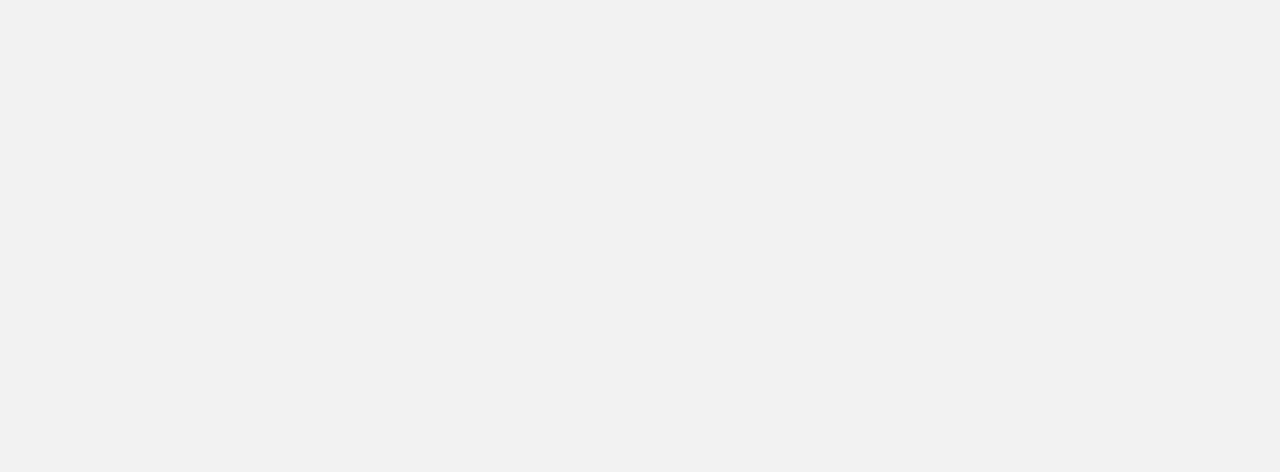
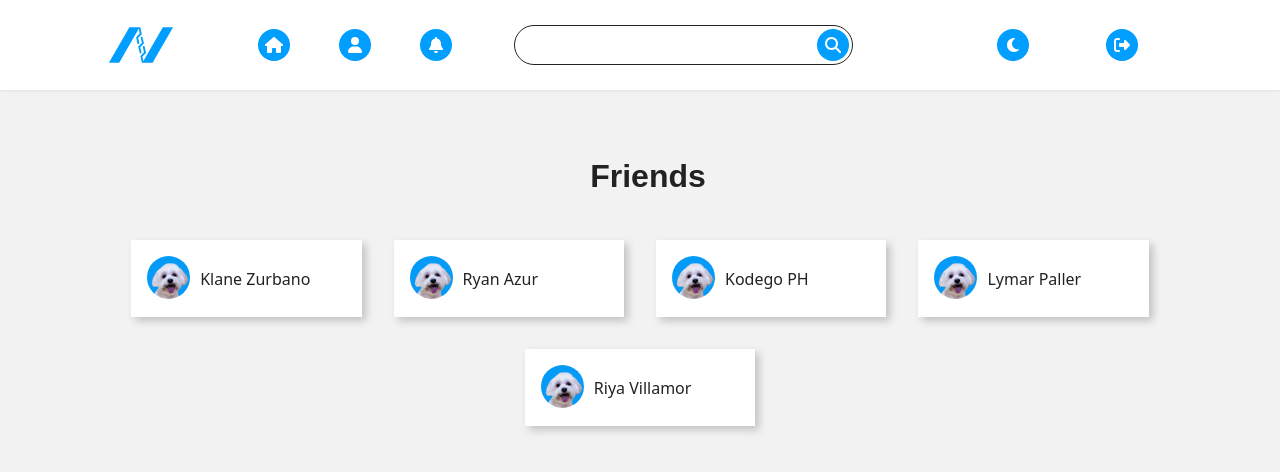
Before and after one commit to LymarPaller/nexus, a React (Vite) app: page /friends in a window 1280 px wide. Before the commit this address had no page. Shown: the top 472 px of the page. Built offline with nearby package versions, Linux system fonts and the light colour scheme.

Commit message:
feat: added /friends page

```diff
--- a/src/App.jsx
+++ b/src/App.jsx
@@ -8,6 +8,8 @@ import './styles/main.scss';
 import './styles/normalize.scss';
 import Footer from "./components/Footer";
 import AsideMenu from "./pages/AsideMenu";
+import FriendsPage from "./pages/FriendsPage";
+import SavedPage from "./pages/SavedPage";
 
 function App() {
 
@@ -46,6 +48,18 @@ function App() {
               <Navbar />
             </>
             } />
+            <Route path="/friends" element={
+            <>
+              <FriendsPage />
+              <Navbar />
+            </>
+            } />
+            <Route path="/save" element={
+            <>
+              <SavedPage />
+              <Navbar />
+            </>
+            } />
           </Routes>
 
       </BrowserRouter>
--- a/src/components/AsideLeft.jsx
+++ b/src/components/AsideLeft.jsx
@@ -20,7 +20,7 @@ function AsideLeft() {
     };
 
     const sections = [
-        { title: 'Friends', icon: FriendsIcon },
+        { title: 'Friends', icon: FriendsIcon},
         { title: 'Groups', icon: GroupsIcon },
         { title: 'Memories', icon: MemoriesIcon },
         { title: 'Saved', icon: SavedIcon },
--- a/src/components/AsideRight.jsx
+++ b/src/components/AsideRight.jsx
@@ -1,54 +1,19 @@
-import React, { useState } from 'react';
-import Profile from '../assets/wanda.jpg';
 import '../styles/AsideRight.scss';
+import FriendsContainer from './FriendsContainer';
+import SuggestedFriendContainer from './SuggestedFriendContainer';
 
 function AsideRight() {
-    const [suggestedFriends, setSuggestedFriends] = useState([
-        { name: 'Faith Mariano' },
-        { name: 'Saylor Twift' }
-        // Add more suggested friends here
-    ]);
-
-    const [onlineFriends, setOnlineFriends] = useState([
-        { name: 'Klane Zurbano' },
-        { name: 'Ryan Azur' },
-        { name: 'Kodego PH' },
-        { name: 'Lymar Paller' },
-        { name: 'Riya Villamor' }
-    ]);
-
-
 
     return (
         <div className="aside-right-container">
             <div className="suggestion-container">
                 <h5>Suggested Friends</h5>
-                {suggestedFriends.map((friend, index) => (
-                    <div className="friend-suggestion" key={index}>
-                        <div className="aside-right-image">
-                            <img src={Profile} alt="Profile" />
-                        </div>
-                        <div className="suggest-name-container">
-                            <span>{friend.name}</span>
-                            <div className="button-add-remove">
-                                <button className="add-btn">Add</button>
-                                <button className="remove-btn">Remove</button>
-                            </div>
-                        </div>
-                    </div>
-                ))}
+                <SuggestedFriendContainer/>
             </div>
 
             <div className="online-container">
                 <h5>Friends</h5>
-                {onlineFriends.map((friend, index) => (
-                    <div className="online-friends" key={index}>
-                        <div className="aside-right-image">
-                            <img src={Profile} alt="Profile" />
-                        </div>
-                        <span>{friend.name}</span>
-                    </div>
-                ))}
+                <FriendsContainer/>
             </div>
         </div>
     );
--- /dev/null
+++ b/src/components/FriendsContainer.jsx
@@ -0,0 +1,28 @@
+import { useState } from "react";
+import Profile from '../assets/wanda.jpg';
+
+function FriendsContainer () {
+
+    const [onlineFriends, setOnlineFriends] = useState([
+        { name: 'Klane Zurbano' },
+        { name: 'Ryan Azur' },
+        { name: 'Kodego PH' },
+        { name: 'Lymar Paller' },
+        { name: 'Riya Villamor' }
+    ]);
+
+    return(
+        <>
+        {onlineFriends.map((friend, index) => (
+            <div className="online-friends" key={index}>
+                <div className="aside-right-image">
+                    <img src={Profile} alt="Profile" />
+                </div>
+                <span>{friend.name}</span>
+            </div>
+        ))}
+        </>
+    )
+}
+
+export default FriendsContainer
--- /dev/null
+++ b/src/components/SuggestedFriendContainer.jsx
@@ -0,0 +1,33 @@
+
+import Profile from '../assets/wanda.jpg';
+import React, { useState } from 'react';
+
+function SuggestedFriendContainer () {
+
+    const [suggestedFriends, setSuggestedFriends] = useState([
+        { name: 'Faith Mariano' },
+        { name: 'Saylor Twift' }
+        // Add more suggested friends here
+    ]);
+
+    return(
+        <>
+        {suggestedFriends.map((friend, index) => (
+            <div className="friend-suggestion" key={index}>
+                <div className="aside-right-image">
+                    <img src={Profile} alt="Profile" />
+                </div>
+                <div className="suggest-name-container">
+                    <span>{friend.name}</span>
+                    <div className="button-add-remove">
+                        <button className="add-btn">Add</button>
+                        <button className="remove-btn">Remove</button>
+                    </div>
+                </div>
+            </div>
+        ))}
+        </>
+    )
+}
+
+export default SuggestedFriendContainer
--- /dev/null
+++ b/src/pages/FriendsPage.jsx
@@ -0,0 +1,18 @@
+import FriendsContainer from "../components/FriendsContainer"
+import "../styles/FriendsPage.scss";
+
+
+function FriendsPage () {
+    return(
+        <>
+        <div className="friends-page-container">
+            <h1>Friends</h1>
+            <div className="friend-container">
+                <FriendsContainer />
+            </div>
+        </div>
+        </>
+    )
+}
+
+export default FriendsPage
--- /dev/null
+++ b/src/pages/SavedPage.jsx
@@ -0,0 +1,11 @@
+function SavedPage () {
+    return(
+        <>
+        <div className="save-page-container">
+            <h1>Save Page</h1>
+        </div>
+        </>
+    )
+}
+
+export default SavedPage
--- /dev/null
+++ b/src/styles/FriendsPage.scss
@@ -0,0 +1,37 @@
+@import "main";
+
+.friends-page-container {
+    margin-top: 20vh;
+    display: flex;
+    justify-content: center;
+    align-items: center;
+    flex-direction: column;
+
+
+    h1{
+        flex-basis: 100%;
+        margin-left: 1rem;
+    }
+
+    .friend-container{
+        display: flex;
+        justify-content: center;
+        align-items: center;
+        flex-wrap: wrap;
+        margin-top: 2rem;
+        width: 90vw;
+
+        .online-friends{
+            display: flex;
+            justify-content: start;
+            align-items: center;
+            overflow-x: hidden;
+            width: 18vw;
+            padding: 1rem;
+            margin: 1rem;
+            background-color: var(--white);
+            box-shadow: $shadow-4;
+        }
+    }
+
+}
```
